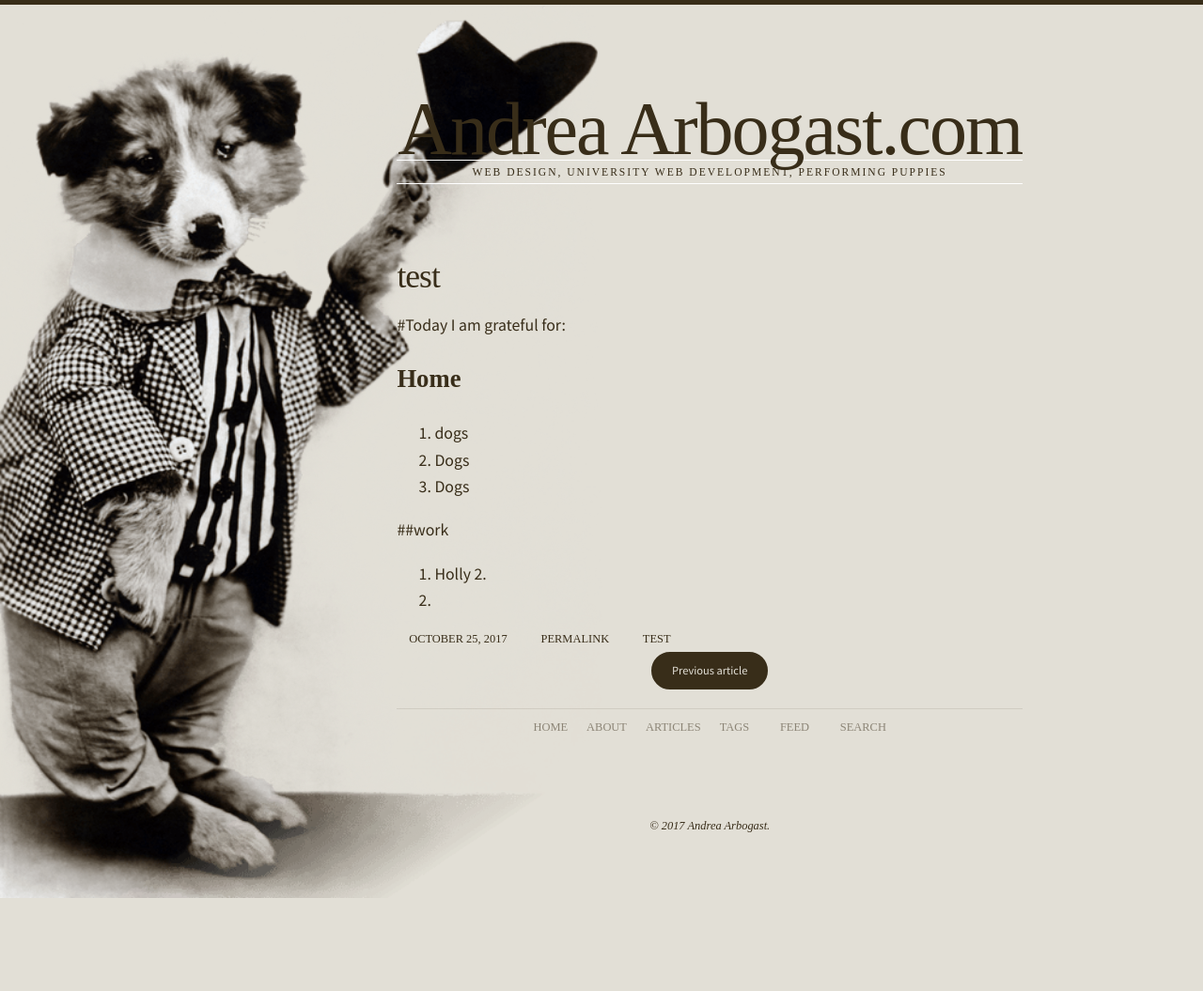
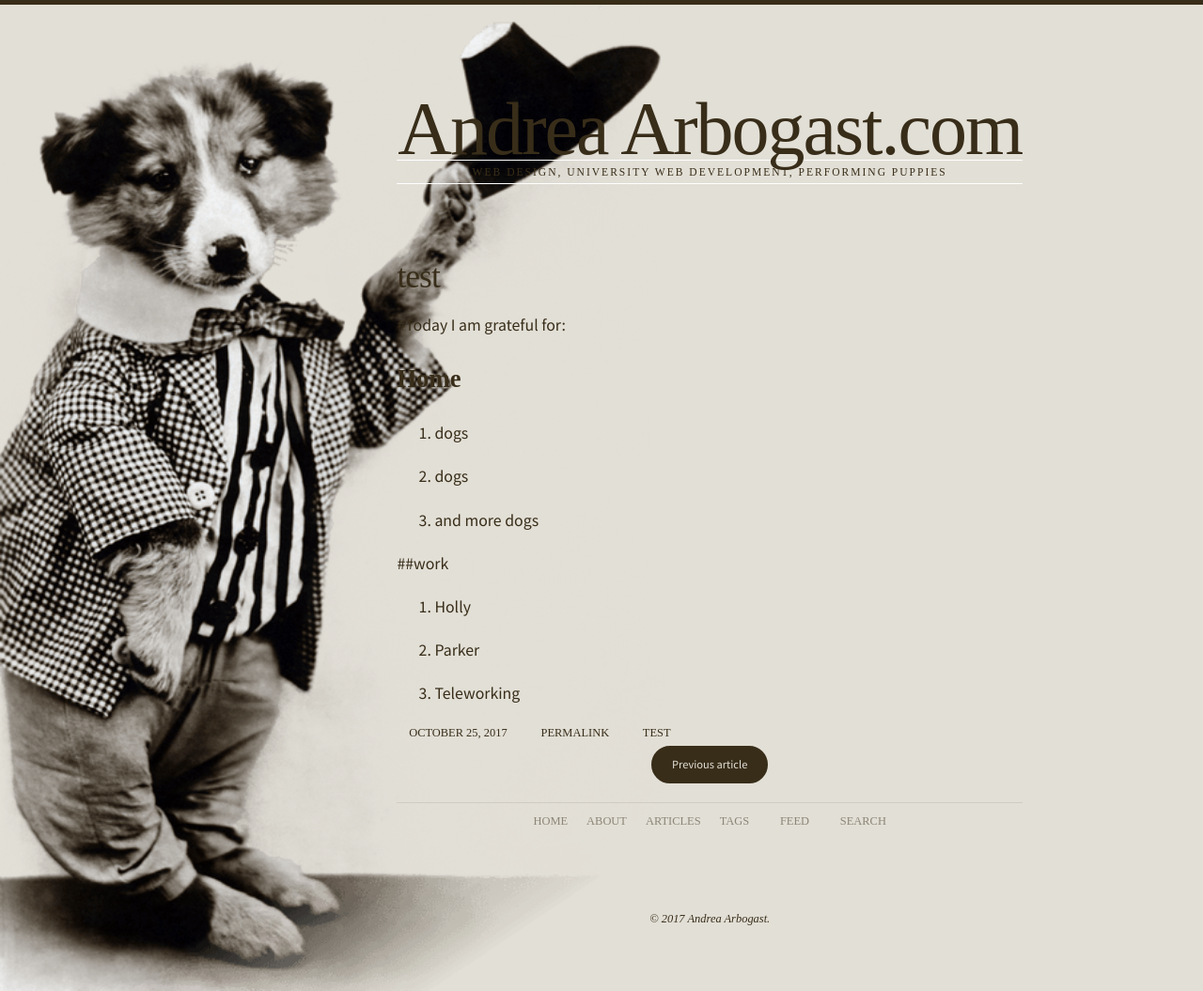
Before and after one commit to interllectual/blog, a Jekyll site: the page built from _posts/2017-10-25-gratefullness-1.md, in a window 1280 px wide. Shown: the whole page at 94% size. Built offline with Jekyll 4.4.1, drawn with Linux system fonts in a browser that asks for light colours; some web fonts are replaced; before the commit the page ends 956 px from its top, so only the background shows below that.

Commit message:
Update from Forestry.io - 2017-10-25-gratefullness-1.md

```diff
--- a/_posts/2017-10-25-gratefullness-1.md
+++ b/_posts/2017-10-25-gratefullness-1.md
@@ -1,21 +1,29 @@
 ---
 layout: post
 title: test
-date: 2017-10-25 19:36:46 -0400
-category: personal
-tags: [test]
+date: 2017-10-25 23:36:46 +0000
+tags:
+- test
+categories:
+- personal
+- gratefulness
 ---
+
 
 #Today I am grateful for:
 
 ## Home
 
-1. 	dogs
-2. Dogs
-3. Dogs
+1. dogs
+
+1. dogs
+
+1. and more dogs
 
 ##work
 
 1. Holly
-2.
-3.
+
+1. Parker
+
+1. Teleworking
```
